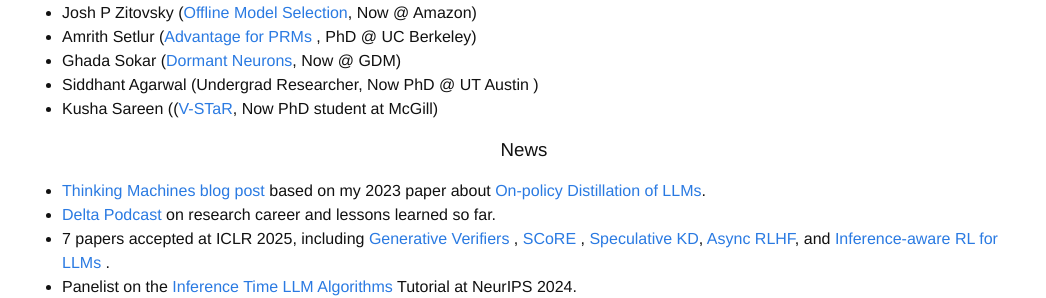
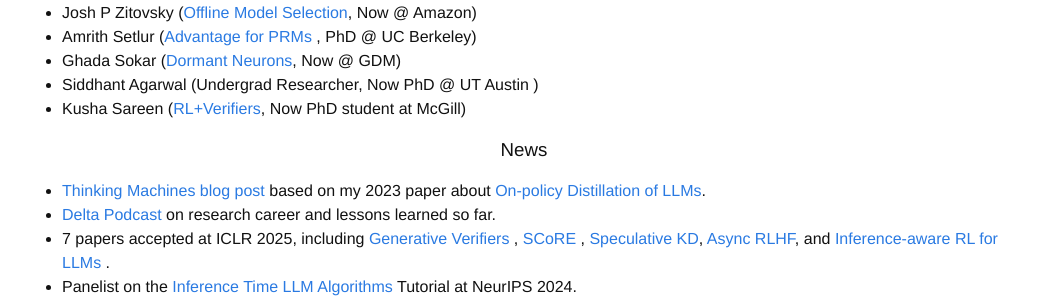
Before and after one commit to agarwl/agarwl.github.io, a Jekyll site: the page built from index.html, in a window 1280 px wide. Shown: the part 1109-1407 px from the top of the page, without its empty margins (116-1162 px from the left). Built offline with Jekyll 4.4.1, drawn with Linux system fonts in a browser that asks for light colours; nearby versions of some CDN libraries; some web fonts are replaced; a style sheet for code colours, icons or effects is not loaded.

Commit message:
Update Kusha Sareen's project link and title

```diff
--- a/index.html
+++ b/index.html
@@ -53,7 +53,7 @@ title: "Rishabh Agarwal"
 	<li> Amrith Setlur (<a href="https://arxiv.org/abs/2410.08146">Advantage for PRMs </a>, PhD @ UC Berkeley)</li>
 	<li> Ghada Sokar (<a href="https://arxiv.org/abs/2302.12902">Dormant Neurons</a>, Now @ GDM) </li>
 	<li> Siddhant Agarwal (Undergrad Researcher, Now PhD @ UT Austin )</li>
-	<li> Kusha Sareen ((<a href="https://arxiv.org/abs/2505.04842">V-STaR</a>, Now PhD student at McGill) </li>
+	<li> Kusha Sareen (<a href="https://arxiv.org/abs/2505.04842">RL+Verifiers</a>, Now PhD student at McGill) </li>
 </ul>
 
 
```
